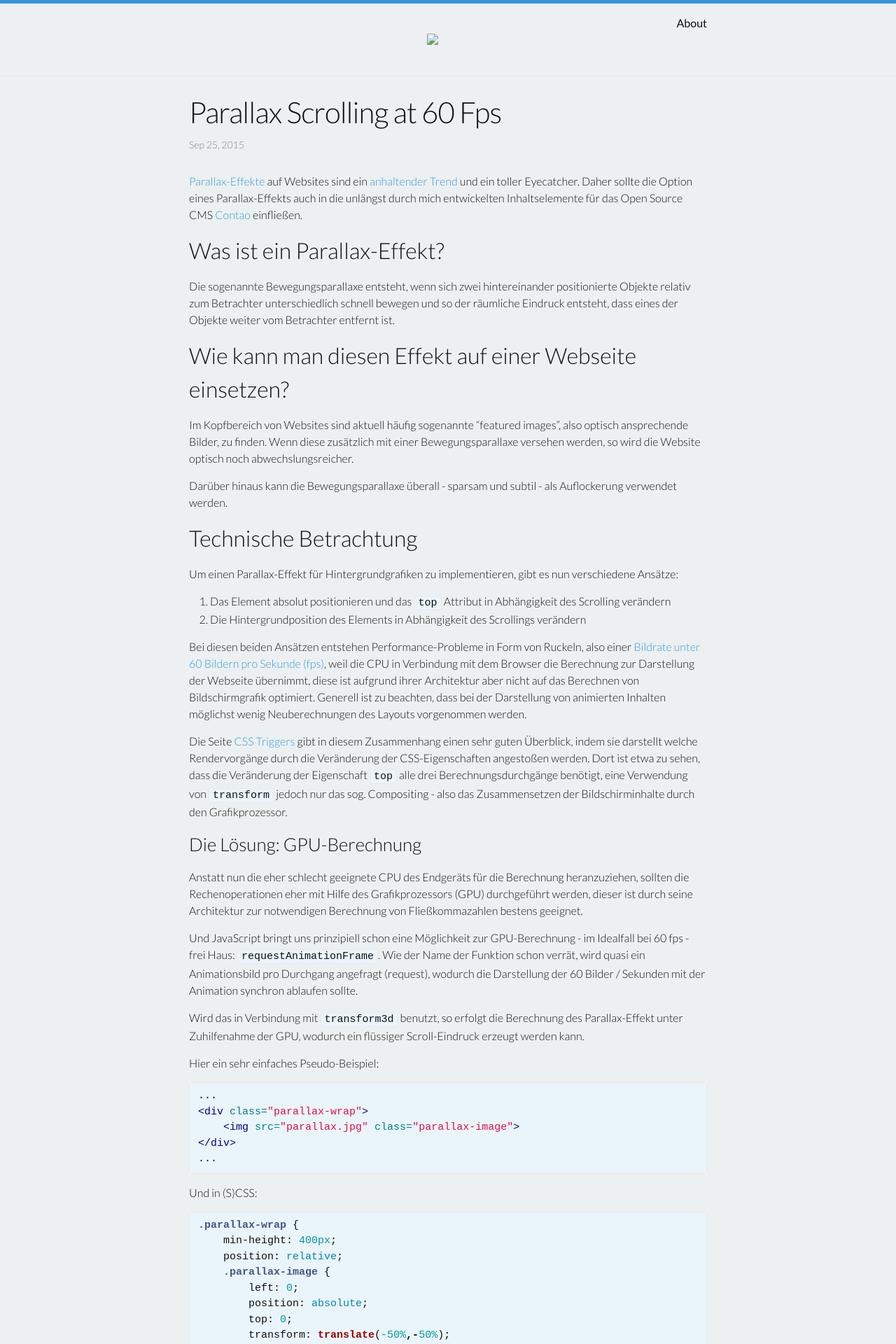
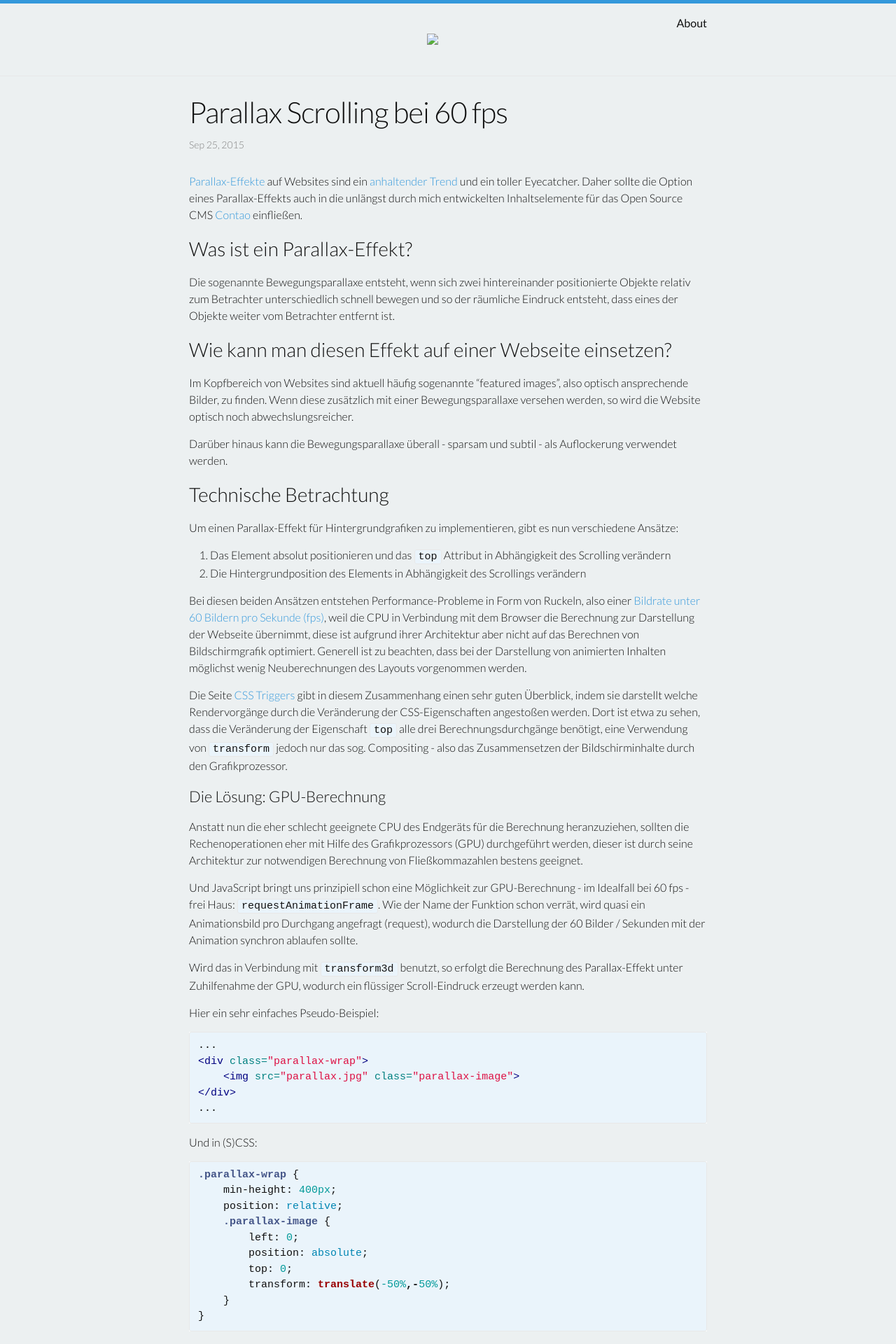
Before and after one commit to entepe85/nilsbutenschoen.de, a Jekyll site: the page built from _posts/2015-09-25-parallax-scrolling-at-60-fps.markdown, in a window 1280 px wide. Shown: the top 1920 px of the page at 70% size. Built offline with Jekyll 4.4.1, drawn with Linux system fonts in a browser that asks for light colours.

Commit message:
Customize post styling.

```diff
--- a/_posts/2015-09-25-parallax-scrolling-at-60-fps.markdown
+++ b/_posts/2015-09-25-parallax-scrolling-at-60-fps.markdown
@@ -1,6 +1,6 @@
 ---
 layout: post
-title: "Parallax Scrolling at 60 Fps"
+title: "Parallax Scrolling bei 60 fps"
 date: 2015-09-25T11:00:50+02:00
 ---
 
--- a/_sass/_layout.scss
+++ b/_sass/_layout.scss
@@ -224,26 +224,26 @@
     margin-bottom: $spacing-unit;
 
     h2 {
-        font-size: 32px;
+        font-size: 28px;
 
         @include media-query($on-laptop) {
-            font-size: 28px;
+            font-size: 24px;
         }
     }
 
     h3 {
-        font-size: 26px;
-
-        @include media-query($on-laptop) {
-            font-size: 22px;
-        }
-    }
-
-    h4 {
-        font-size: 20px;
+        font-size: 22px;
 
         @include media-query($on-laptop) {
             font-size: 18px;
         }
     }
+
+    h4 {
+        font-size: 16px;
+
+        @include media-query($on-laptop) {
+            font-size: 14px;
+        }
+    }
 }
```
